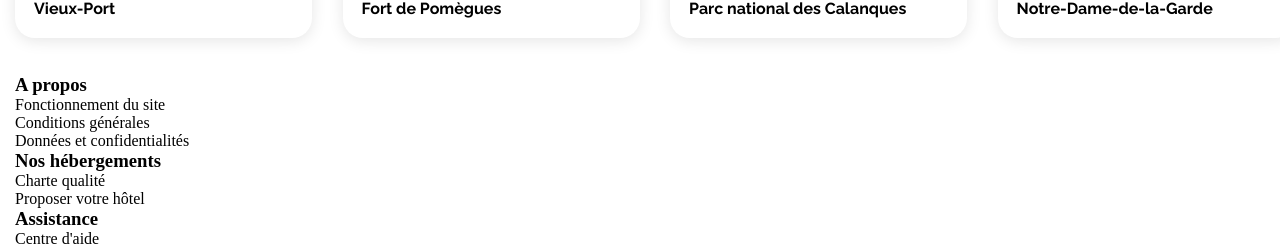
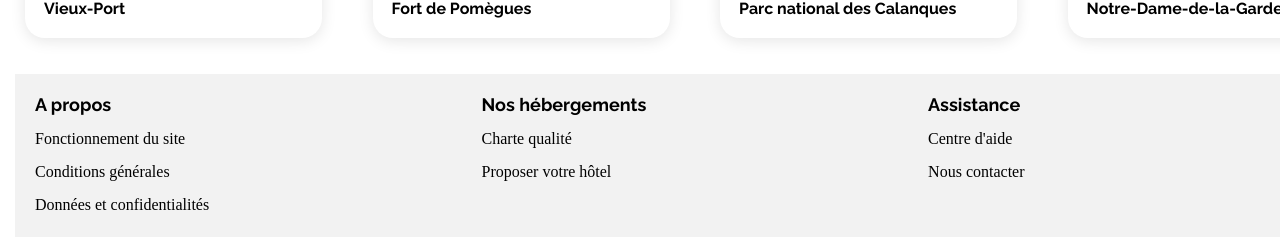
Before and after one commit to CyrilD88/Booki-React, a React (Create React App) app: page / in a window 1280 px wide. Shown: the part 1538-1787 px from the top of the page. Built offline with nearby package versions, Linux system fonts and the light colour scheme.

Commit message:
Footer - Mise en forme

```diff
--- a/src/styles/ActivityCard.css
+++ b/src/styles/ActivityCard.css
@@ -26,6 +26,7 @@
 .activityCard{
     display: flex;
     align-items: flex-start;
+    justify-content: space-around;
     gap: 1.88rem;
     border-bottom-right-radius: 1.25rem;
     border-bottom-left-radius: 1.25rem;
--- a/src/styles/Footer.css
+++ b/src/styles/Footer.css
@@ -0,0 +1,45 @@
+@import url('https://fonts.googleapis.com/css2?family=Raleway:wght@300;400;500;600;700;800;900&display=swap');
+
+.FooterDiv{
+    width: 83.75rem;
+    height: 10.18rem;
+    display: flex;
+    background-color: #F2F2F2;
+    margin-top: 2.18rem;
+}
+
+.FooterDiv h3{
+    font-family: Raleway;
+    font-size: 1.125rem;
+    font-style: normal;
+    font-weight: 700;
+    line-height: normal;
+}
+
+
+.FooterFirstDiv{
+    display: flex;
+    flex-direction: column;
+    width: 27.91rem;
+    height: 10.18rem;
+    padding: 1.25rem;
+    gap: 0.9375rem;
+}
+
+.FooterSecondDiv{
+    display: flex;
+    flex-direction: column;
+    width: 27.91rem;
+    height: 10.18rem;
+    padding: 1.25rem;
+    gap: 0.9375rem;
+}
+
+.FooterThirdDiv{
+    display: flex;
+    flex-direction: column;
+    width: 27.91rem;
+    height: 10.18rem;
+    padding: 1.25rem;
+    gap: 0.9375rem;
+}
```
